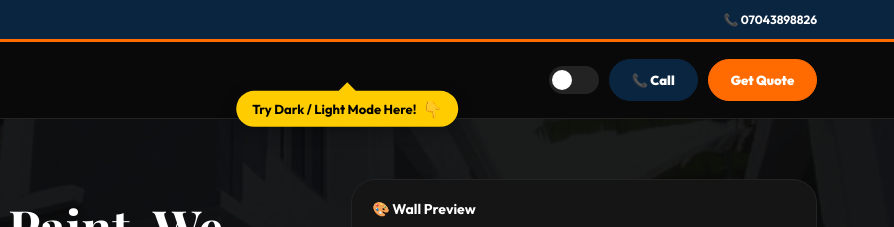
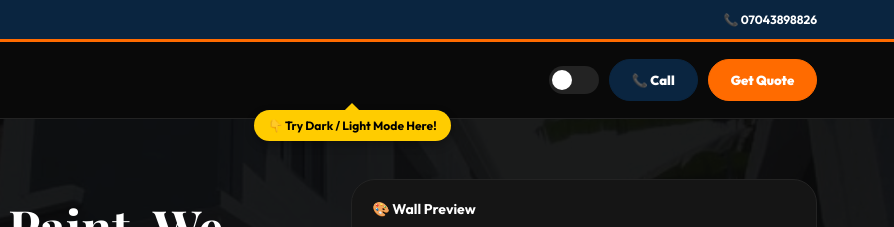
Before and after one commit to big-solo/solo-paints-new, a website: page index.html in a window 1280 px wide. Shown: the top 227 px of the page, 386-1280 px from the left. Drawn offline with nearby package versions, Linux system fonts and the light colour scheme.

Commit message:
fix final hint

```diff
--- a/index.html
+++ b/index.html
@@ -1154,82 +1154,27 @@ let data={
     const loader = document.getElementById('preloader');
     if(loader) loader.style.display = 'none';
   }, 5000);
-</script>
-<div id="theme-hint">
-  <span>Try Dark / Light Mode Here!</span>
-  <span class="hint-arrow">👇</span>
-</div>
-
+  </script>
+<div id="theme-hint">👇 Try Dark / Light Mode Here!</div>
 <style>
-  #theme-hint {
-    position: fixed;
-    top: 88px;
-    left: 50%;
-    right: auto;
-    transform: translateX(-8%);
-    background: #ffcc00;
-    color: #000;
-    padding: 8px 16px;
-    border-radius: 20px;
-    font-weight: bold;
-    font-size: 13px;
-    z-index: 99999;
-    display: none;
-    align-items: center;
-    gap: 6px;
-    box-shadow: 0 4px 15px rgba(0,0,0,0.3);
-    white-space: nowrap;
-    animation: bounceHint 1s infinite;
-  }
-  #theme-hint .hint-arrow {
-    font-size: 16px;
-  }
-  /* arrow for top, pointing down to toggle */
-  #theme-hint::before {
-    content: "";
-    position: absolute;
-    top: -6px;
-    left: 50%;
-    width: 12px;
-    height: 12px;
-    background: #ffcc00;
-    transform: translateX(-50%) rotate(45deg);
-  }
-  @keyframes bounceHint {
-    0%, 100% { transform: translateX(-8%) translateY(0); }
-    50% { transform: translateX(-8%) translateY(4px); }
-  }
-  @media (max-width: 480px) {
-    #theme-hint {
-      top: 82px;
-      font-size: 11px;
-      padding: 7px 12px;
-      transform: translateX(-15%);
-    }
-    @keyframes bounceHint {
-      0%, 100% { transform: translateX(-15%) translateY(0); }
-      50% { transform: translateX(-15%) translateY(4px); }
-    }
-  }
+#theme-hint{
+ position:fixed; top:110px; left:50%;
+ background:#ffcc00; color:#000;
+ padding:8px 14px; border-radius:20px;
+ font-weight:bold; font-size:12px;
+ z-index:99999; display:none;
+ box-shadow:0 4px 10px rgba(0,0,0,.3);
+}
+#theme-hint::before{
+ content:""; position:absolute;
+ top:-5px; left:50%; width:10px; height:10px;
+ background:#ffcc00; transform:translateX(-50%) rotate(45deg);
+}
 </style>
-
 <script>
-window.addEventListener('load', () => {
-  const hint = document.getElementById('theme-hint');
-  if(!hint) return;
-  setTimeout(() => {
-    const preloader = document.getElementById('preloader') || document.querySelector('.preloader');
-    if(preloader && getComputedStyle(preloader).display !== 'none'){
-      setTimeout(() => hint.style.display = 'flex', 1500);
-    } else {
-      hint.style.display = 'flex';
-    }
-    setTimeout(() => {
-      hint.style.transition = '0.5s';
-      hint.style.opacity = '0';
-      setTimeout(()=> hint.remove(), 500);
-    }, 6000);
-  }, 2500);
-});
+setTimeout(()=>{
+ const h=document.getElementById('theme-hint');
+ if(h){h.style.display='block'; setTimeout(()=>h.remove(),6000);}
+},3000);
 </script>
 </body></html>
```
